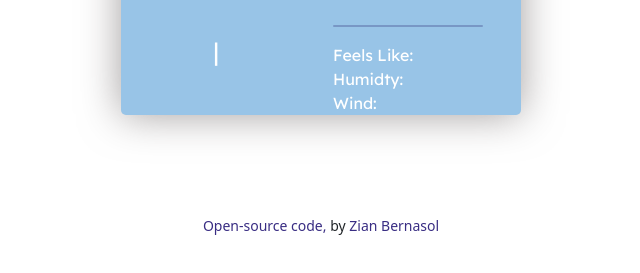
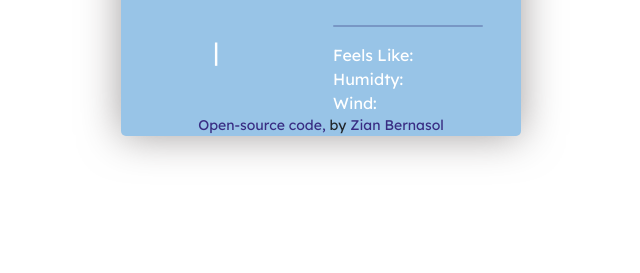
Before and after one commit to zbernasol/drizzle-weather-app, a plain HTML site: page index.html in a window 1280 px wide. Shown: the part 307-580 px from the top of the page, without its empty margins (319-959 px from the left). Drawn offline with nearby package versions, Linux system fonts and the light colour scheme; no server answers.

Commit message:
Updated index.html

```diff
--- a/index.html
+++ b/index.html
@@ -105,15 +105,15 @@
                 <div class="weather-future" id="forecast">
 
                 </div>
+                <small>
+                    <p>
+                        <a href="https://github.com/zbernasol/drizzle-weather-app" target="_blank">Open-source code,</a> by <a
+                            href="https://www.linkedin.com/in/zian-angelica-bernasol-6a190a113/">Zian Bernasol</a>
+                    </p>
+                </small>
 
             </form>
         </div>
-        <small>
-            <p class="open-source">
-                <a href="https://github.com/zbernasol/drizzle-weather-app" target="_blank">Open-source code,</a> by <a
-                    href="https://www.linkedin.com/in/zian-angelica-bernasol-6a190a113/">Zian Bernasol</a>
-            </p>
-        </small>
     </div>
 
 
--- a/style.css
+++ b/style.css
@@ -44,10 +44,6 @@ hr {
   color: #1b115f !important;
   height: 2px !important;
   width: 80%;
-}
-
-.open-source {
-  top: -30px;
 }
 
 .city-name,
```
